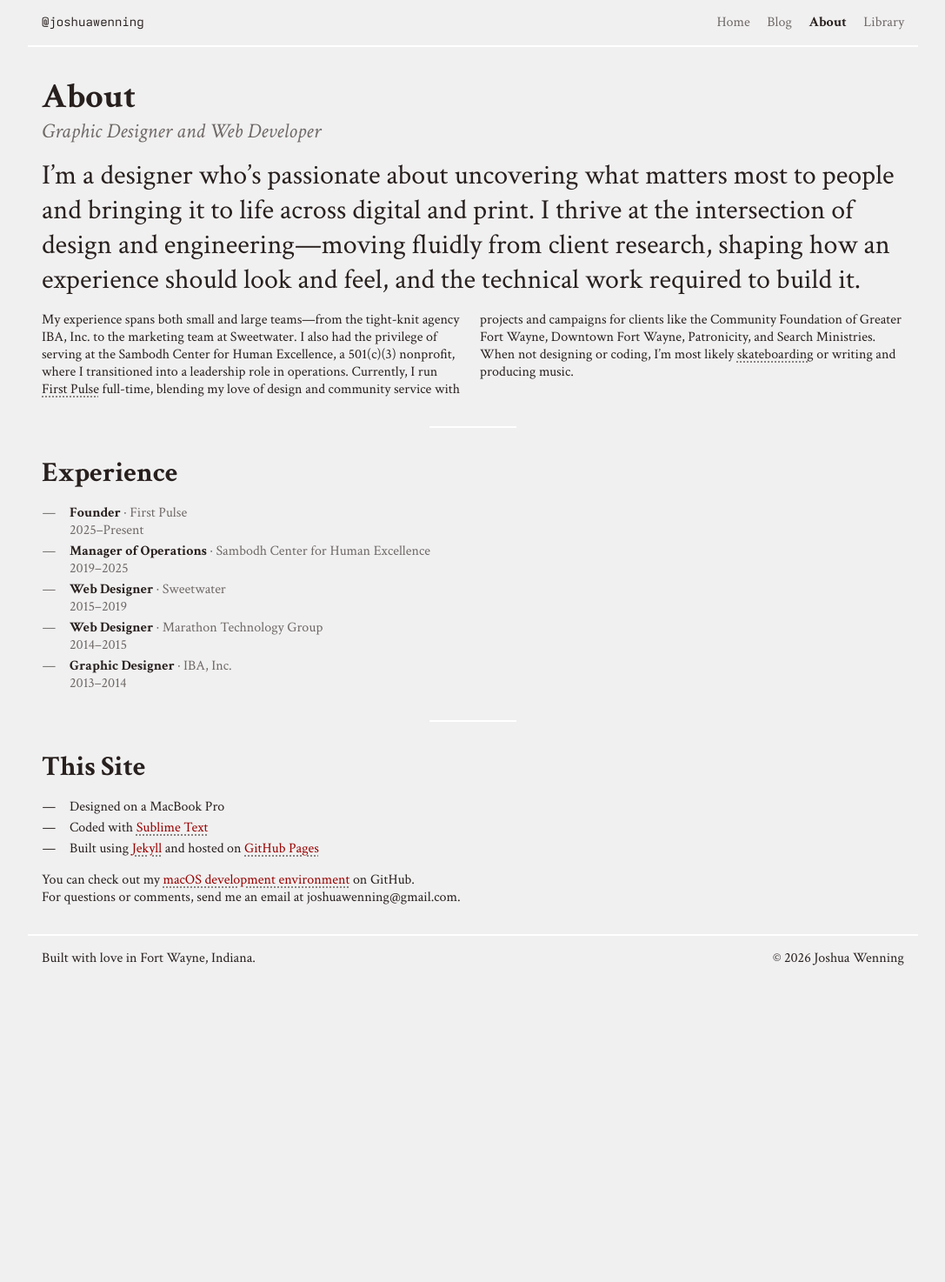
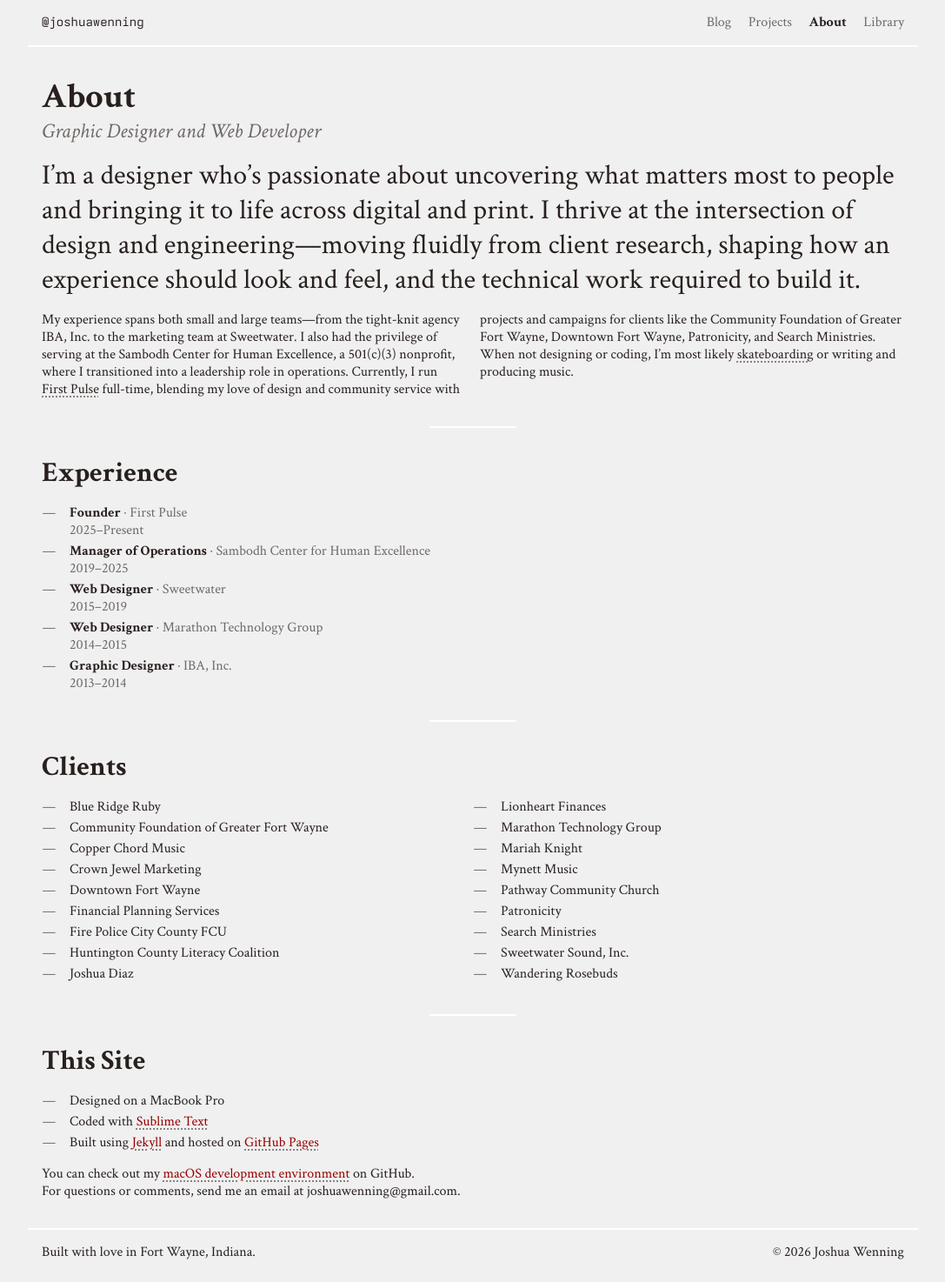
Before and after one commit to joshuawenning/blog, a Jekyll site: the page built from about.html, in a window 1280 px wide. Shown: the whole page at 87% size, without its empty margins (96-1183 px from the left). Built offline with Jekyll 4.4.1, drawn with Linux system fonts in a browser that asks for light colours; before the commit the page ends 1136 px from its top, so only the background shows below that.

Commit message:
Add projects data, images, and showcase

```diff
--- a/_data/navigation.yml
+++ b/_data/navigation.yml
@@ -1,8 +1,8 @@
-- text: Home
-  url: /
-
 - text: Blog
   url: /blog
+
+- text: Projects
+  url: /projects
 
 - text: About
   url: /about
--- a/_sass/_base.scss
+++ b/_sass/_base.scss
@@ -17,6 +17,7 @@
 }
 
 img {
+  display: block;
   max-width: 100%;
 }
 
@@ -54,6 +55,10 @@
   li {
     margin-bottom: .25rem;
     padding-inline-start: 1rem;
+
+    &::marker {
+      color: var(--grey);
+    }
   }
 }
 
@@ -303,15 +308,24 @@
 }
 
 .case-group {
+  flex-wrap: wrap;
   margin-left: -.5rem;
   margin-right: -.5rem;
 }
 
 .case {
   padding: .5rem;
+  width: 50%;
 
   img {
     border: 1px solid var(--grey);
+    width: 100%;
+  }
+}
+
+@media (min-width: 768px) {
+  .case {
+    width: calc(100% * 1/3);
   }
 }
 
@@ -324,6 +338,12 @@
   cursor: pointer;
   flex-basis: calc(100% / 3 - 1rem);
   margin: .5rem;
+}
+
+@media (min-width: 540px) {
+  .columns {
+    column-count: 2
+  }
 }
 
 //
--- a/_sass/_utilities.scss
+++ b/_sass/_utilities.scss
@@ -88,9 +88,8 @@
 .text-italic    { font-style: italic; }
 .text-uppercase { text-transform: uppercase; }
 
-.text-plain {
-  text-decoration: none;
-}
+.text-plain  { text-decoration: none; }
+.text-pretty { text-wrap: pretty; }
 
 .text-tracked {
   letter-spacing: .25em;
--- a/about.html
+++ b/about.html
@@ -6,8 +6,8 @@
 <section class="mb-2 pl-1 pr-1">
   <h1 class="text-h2">About</h1>
   <h2 class="mb-1 grey text-h4 text-italic text-normal">Graphic Designer and Web Developer</h2>
-  <p class="mb-1 text-h3">I&rsquo;m a designer who&rsquo;s passionate about uncovering what matters most to people and bringing it to life across digital and print. I thrive at the intersection of design and engineering&mdash;moving fluidly from client research, shaping how an experience should look and feel, and the technical work required to build it.</p>
-  <p style="column-count: 2;">My experience spans both small and large teams&mdash;from the tight-knit agency IBA, Inc. to the marketing team at Sweetwater. I also had the privilege of serving at the Sambodh Center for Human Excellence, a 501(c)(3) nonprofit, where I transitioned into a leadership role in operations. Currently, I run <a class="black" href="https://firstpulseco.com/">First Pulse</a> full-time, blending my love of design and community service with projects and campaigns for clients like the Community Foundation of Greater Fort Wayne, Downtown Fort Wayne, Patronicity, and Search Ministries. When not designing or coding, I&rsquo;m most likely <a class="black" href="https://www.youtube.com/@soul_skater">skateboarding</a> or writing and producing music.</p>
+  <p class="mb-1 text-h3 text-pretty">I&rsquo;m a designer who&rsquo;s passionate about uncovering what matters most to people and bringing it to life across digital and print. I thrive at the intersection of design and engineering&mdash;moving fluidly from client research, shaping how an experience should look and feel, and the technical work required to build it.</p>
+  <p class="columns text-pretty">My experience spans both small and large teams&mdash;from the tight-knit agency IBA, Inc. to the marketing team at Sweetwater. I also had the privilege of serving at the Sambodh Center for Human Excellence, a 501(c)(3) nonprofit, where I transitioned into a leadership role in operations. Currently, I run <a class="black" href="https://firstpulseco.com/">First Pulse</a> full-time, blending my love of design and community service with projects and campaigns for clients like the Community Foundation of Greater Fort Wayne, Downtown Fort Wayne, Patronicity, and Search Ministries. When not designing or coding, I&rsquo;m most likely <a class="black" href="https://www.instagram.com/joshuawenning">skateboarding</a> or writing and producing music.</p>
   <hr>
   <h3 class="mb-1 text-h3">Experience</h3>
   <ul class="list grey">
@@ -33,6 +33,28 @@
     </li>
   </ul>
   <hr>
+  <h3 class="mb-1 text-h3">Clients</h3>
+  <ul class="columns list text-pretty">
+    <li>Blue Ridge Ruby</li>
+    <li>Community Foundation of Greater Fort Wayne</li>
+    <li>Copper Chord Music</li>
+    <li>Crown Jewel Marketing</li>
+    <li>Downtown Fort Wayne</li>
+    <li>Financial Planning Services</li>
+    <li>Fire Police City County FCU</li>
+    <li>Huntington County Literacy Coalition</li>
+    <li>Joshua Diaz</li>
+    <li>Lionheart Finances</li>
+    <li>Marathon Technology Group</li>
+    <li>Mariah Knight</li>
+    <li>Mynett Music</li>
+    <li>Pathway Community Church</li>
+    <li>Patronicity</li>
+    <li>Search Ministries</li>
+    <li>Sweetwater Sound, Inc.</li>
+    <li>Wandering Rosebuds</li>
+  </ul>
+  <hr>
   <h3 class="mb-1 text-h3">This Site</h3>
   <ul class="list mb-1">
     <li>Designed on a MacBook Pro</li>
```
Also changed, not shown: _data/projects.yml (added, +29 -0 lines), index.html (+8 -25 lines), assets/images/projects/blue-ridge-ruby-stamp.svg (added), assets/images/projects/copper-chord-music.svg (added), assets/images/projects/duckpin-classic.svg (added), assets/images/projects/lionheart-finances.svg (added), assets/images/projects/rooted-heritage.svg (added), assets/images/projects/wandering-rosebuds.svg (added).
